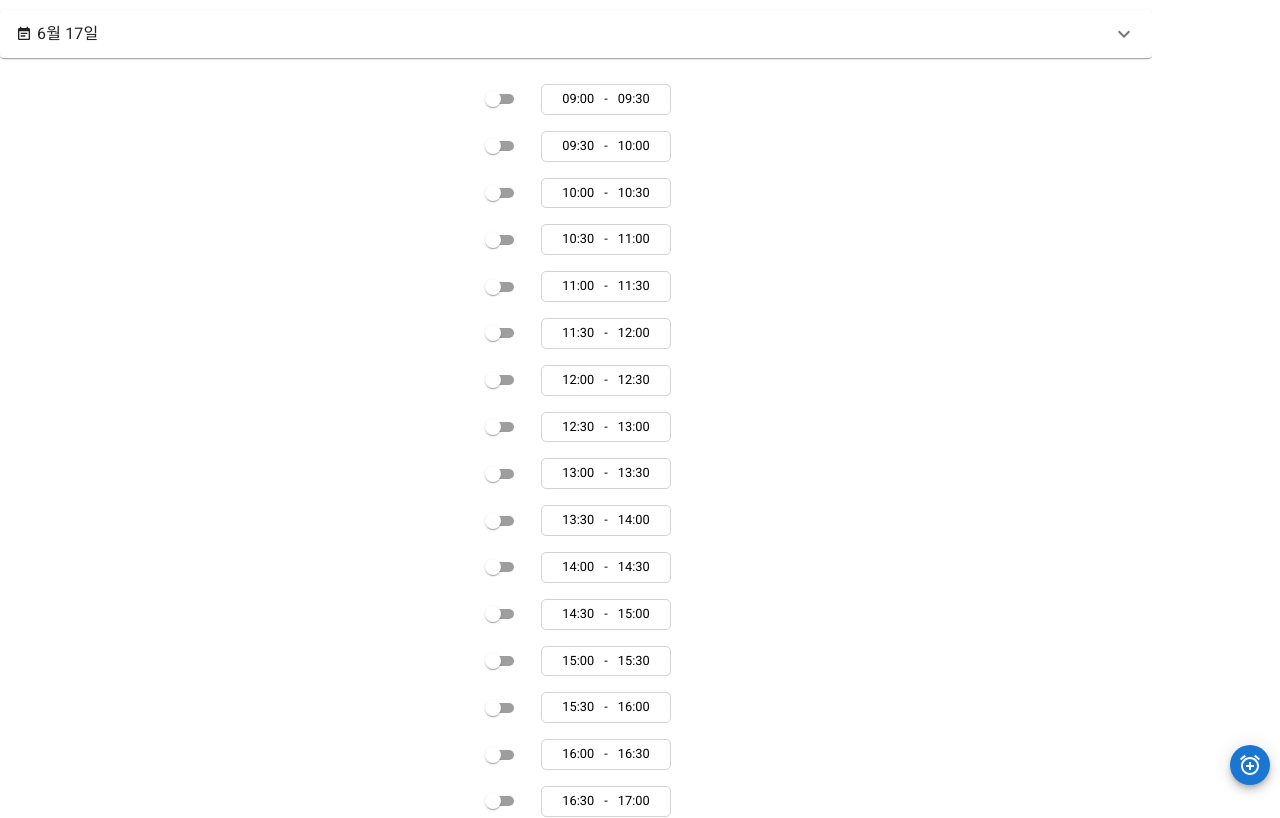
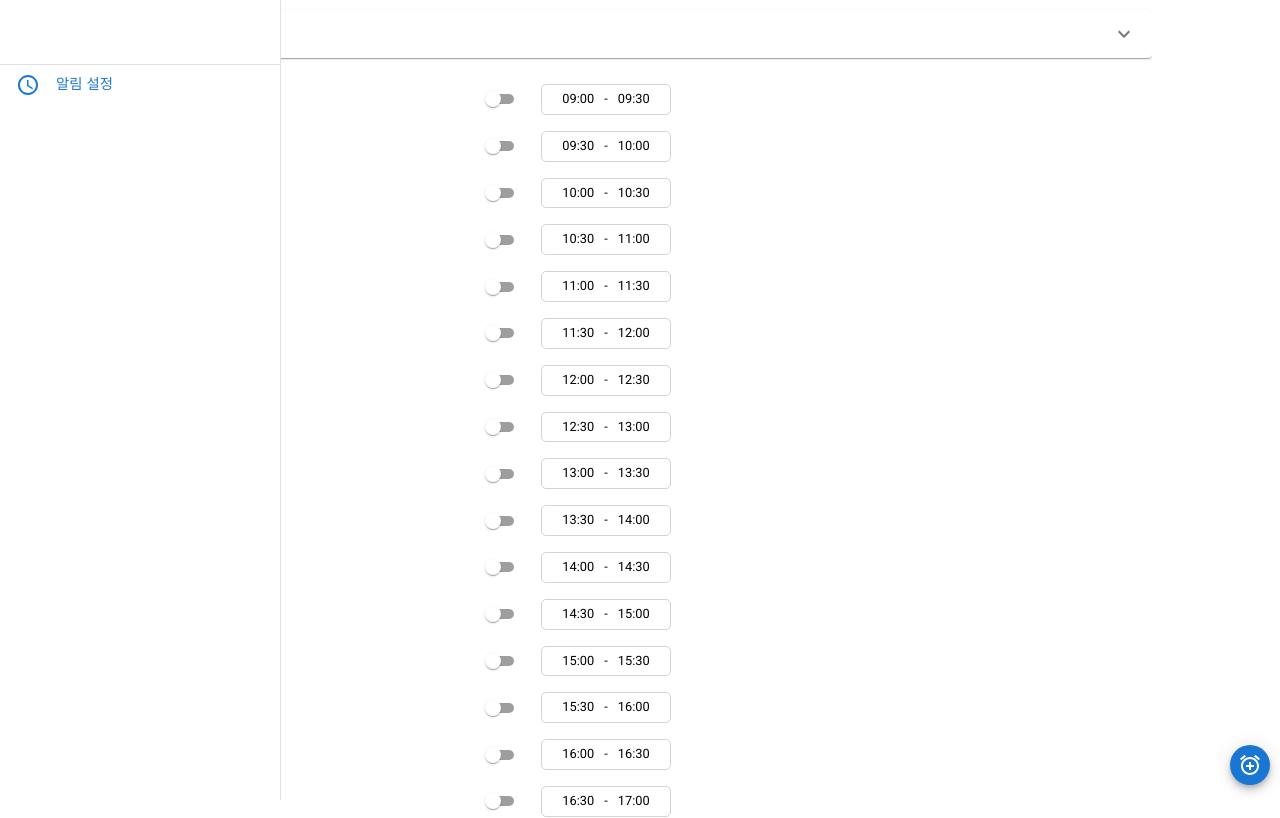
Before and after one commit to realize-idea-project/Remote_alarm_admin, a React (Create React App) app: page / in a window 1280 px wide. Shown: the top 818 px of the page. Built offline with nearby package versions, Linux system fonts and the light colour scheme; no server answers; the database is empty.

Commit message:
테블릿 이상 드로워 추가

```diff
--- /dev/null
+++ b/src/components/drawers/PermanentDrawer.tsx
@@ -0,0 +1,57 @@
+import { useState } from "react";
+import Box from "@mui/material/Box";
+import Drawer from "@mui/material/Drawer";
+import Toolbar from "@mui/material/Toolbar";
+import List from "@mui/material/List";
+import Divider from "@mui/material/Divider";
+import ListItem from "@mui/material/ListItem";
+import ListItemButton from "@mui/material/ListItemButton";
+import ListItemIcon from "@mui/material/ListItemIcon";
+
+import AccessTimeIcon from "@mui/icons-material/AccessTime";
+import { Typography } from "@mui/material";
+
+interface Props {}
+
+export const PermanentDrawer: React.FC<Props> = () => {
+  const [currentTab, setCurrentTab] = useState("알림 설정");
+
+  return (
+    <Box component="nav">
+      <Drawer variant="permanent">
+        <Box sx={{ minWidth: 200, maxWidth: 280, width: "30vw" }}>
+          <Toolbar />
+          <Divider />
+
+          <List sx={{ py: 0 }}>
+            {["알림 설정"].map((text) => {
+              const isSelected = text === currentTab;
+
+              return (
+                <ListItem key={text} disablePadding>
+                  <ListItemButton>
+                    <ListItemIcon sx={{ minWidth: 40 }}>
+                      <AccessTimeIcon
+                        sx={{
+                          color: isSelected ? "#1976d2" : "rgba(0, 0, 0, 0.87)",
+                        }}
+                      />
+                    </ListItemIcon>
+                    <Typography
+                      sx={{
+                        fontSize: "0.9rem",
+                        color: isSelected ? "#1976d2" : "rgba(0, 0, 0, 0.87)",
+                      }}
+                    >
+                      {text}
+                    </Typography>
+                  </ListItemButton>
+                </ListItem>
+              );
+            })}
+          </List>
+        </Box>
+      </Drawer>
+    </Box>
+  );
+};
--- a/src/components/layouts/TabletLayout.tsx
+++ b/src/components/layouts/TabletLayout.tsx
@@ -1,11 +1,13 @@
 import React, { FC, PropsWithChildren } from "react";
 import styled from "styled-components";
+import { PermanentDrawer } from "../drawers/PermanentDrawer";
 // import { SideNavigation } from "../navigations";
 // import { FilterHeader } from "../headers";
 
 export const TabletLayout: FC<PropsWithChildren> = ({ children }) => {
   return (
     <Container>
+      <PermanentDrawer />
       {children}
       {/* <SideNavigation />
       <div>
```
